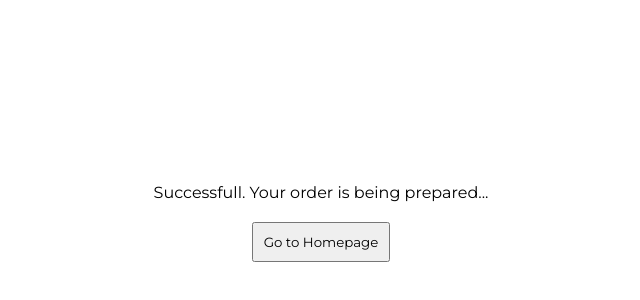
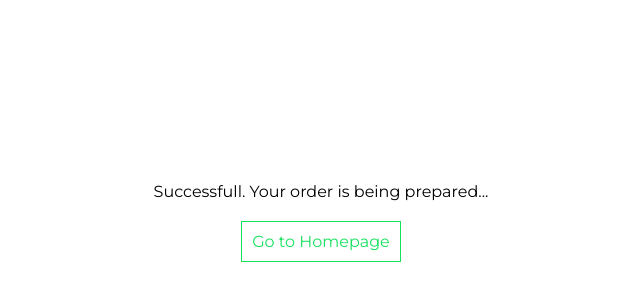
Before and after one commit to dhananjayjaiswal16/mern-ecommerce, a React (Create React App) app: page /success in a window 1280 px wide. Shown: the part 178-478 px from the top of the page, without its empty margins (319-959 px from the left). Built offline with nearby package versions, Linux system fonts and the light colour scheme; no server answers.

Commit message:
fix order error

```diff
--- a/src/pages/SuccessPayment.js
+++ b/src/pages/SuccessPayment.js
@@ -2,21 +2,20 @@ import { useEffect, useState } from "react";
 import { useSelector } from "react-redux";
 import { useLocation } from "react-router";
 import { userRequest } from '../requestMethod';
+import { Link } from 'react-router-dom';
 
 const Success = (props) => {
   const location = useLocation();
   //in Cart.jsx I sent data and cart. Please check that page for the changes.(in video it's only data)
   const data = location?.state?.stripeData;
   const cart = location?.state?.products;
-  console.log("data in success", data);
-  console.log("cart in success", cart);
-  const currentUser = useSelector((state) => state?.user?.currentUser);
+  const currentUser = useSelector((state) => state?.userSlice?.currentUser?.user);
   const [orderId, setOrderId] = useState(null);
 
   useEffect(() => {
     const createOrder = async () => {
       try {
-        const res = await userRequest.post("/orders", {
+        const res = await userRequest.post("order", {
           userId: currentUser._id,
           products: cart.products.map((item) => ({
             productId: item._id,
@@ -25,8 +24,11 @@ const Success = (props) => {
           amount: cart.total,
           address: data.billing_details.address,
         });
+        console.log("res.data order in successPage", res.data);
         setOrderId(res.data._id);
-      } catch { }
+      } catch (err) {
+        console.log("ERROR While creating order with msg: ", err.msg);
+      }
     };
     data && createOrder();
   }, [cart, data, currentUser]);
@@ -44,7 +46,7 @@ const Success = (props) => {
       {orderId
         ? `Order has been created successfully. Your order number is ${orderId}`
         : `Successfull. Your order is being prepared...`}
-      <button style={{ padding: 10, marginTop: 20 }}>Go to Homepage</button>
+      <Link to='/' style={{ padding: 10, marginTop: 20, textDecoration: 'none', color: '#17e15f', border: 'solid 1px #17e15f' }}>Go to Homepage</Link>
     </div>
   );
 };
```
Also changed, not shown: src/components/Category.js (indentation only), 2 other files (tests, documents, lock files or other folders).
